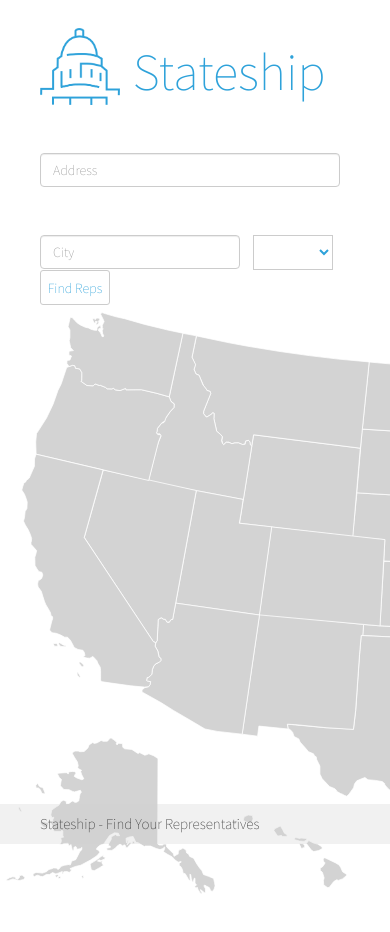
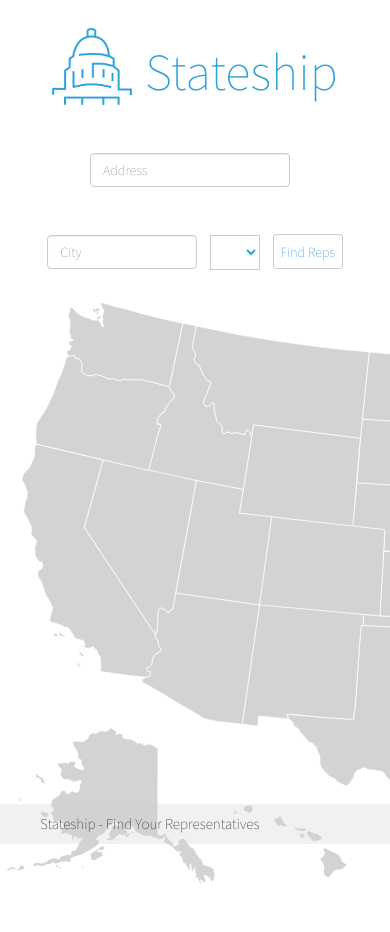
Before and after one commit to patricktargun/Stateship, a website: page public/index.html in a window 390 px wide. Shown: the top 932 px of the page. Drawn offline with nearby package versions, Linux system fonts and the light colour scheme; some packages are replaced by stand-ins of ours.

Commit message:
Added More Styles

```diff
--- a/public/index.html
+++ b/public/index.html
@@ -21,7 +21,7 @@
             <img class="stateship-logo" src="img/stateshipLogo.png">
             <p class="main-title">Stateship</p>
         </a>
-        <div class="header-right">
+        <div class="header-righto">
             <input ng-model="mainCtrl.address.street" class="form-control header-input" placeholder="Address">
             <input ng-model="mainCtrl.address.city" class="form-control header-input city-input" placeholder="City">
             <select ng-model="mainCtrl.address.state" ng-options="state.abbreviation for state in mainCtrl.stateList" placeholder="State"></select>
--- a/public/styles/main.css
+++ b/public/styles/main.css
@@ -27,7 +27,7 @@ header {
 .stateship-head {
 	display: inline-block;
 }
-.main-title{
+.main-title {
 	position:relative;
 	top: 20px;
 	font-size: 5.2rem;
@@ -39,7 +39,7 @@ header {
 	width: 80px;
 }
 
-.header-right {
+.header-righto {
 	float: right;
 }
 
@@ -49,7 +49,7 @@ header {
 	display: inline-block;
 }
 
-.header-right p {
+.header-righto p {
 	display: inline-block;
 	float: right;
 	margin: 8px 23px 0 0;
@@ -255,13 +255,28 @@ footer p {
 /* =Media Queries
 -------------------------------------------------------------- */
 @media (max-width: 1200px) {
-
+	.header-input {
+		width: 200px;
+	}
+	.city-input {
+		width: 150px;
+	}
+	select {
+		width: 50px;
+	}
 }
 
 /* Portrait tablets and medium desktops */
-@media (max-width: 1200px) {
-/*.stateship-head {display: block;}
-.header-right {float: left;}*/
+@media (max-width: 1000px) {
+	.stateship-head {
+		display: block;
+		text-align: center;
+	}
+	.header-righto {
+		float: none;
+		display: block;
+		text-align: center;
+	}
 }
 /* Portrait tablets and small desktops */
 @media (max-width: 768px) {
```
